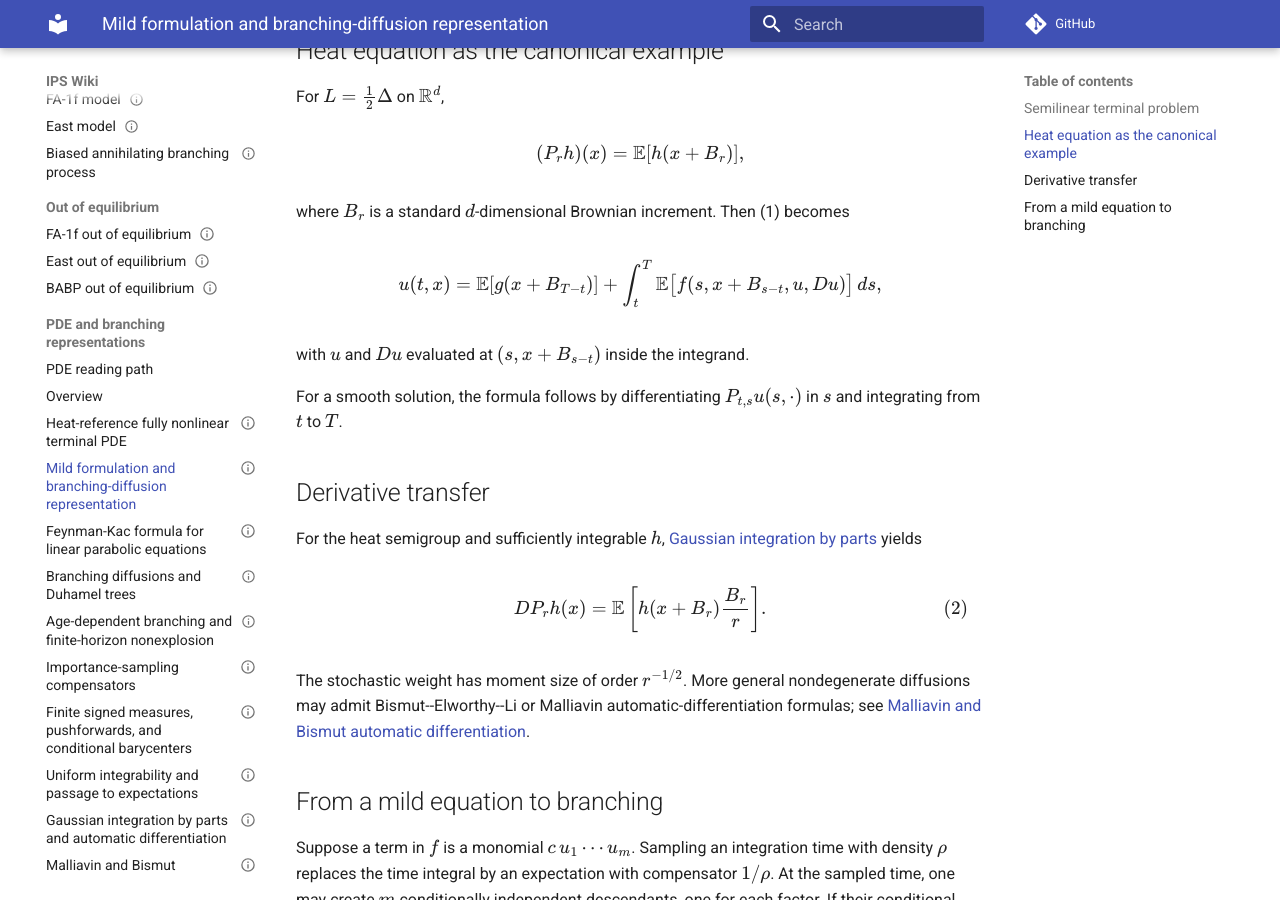
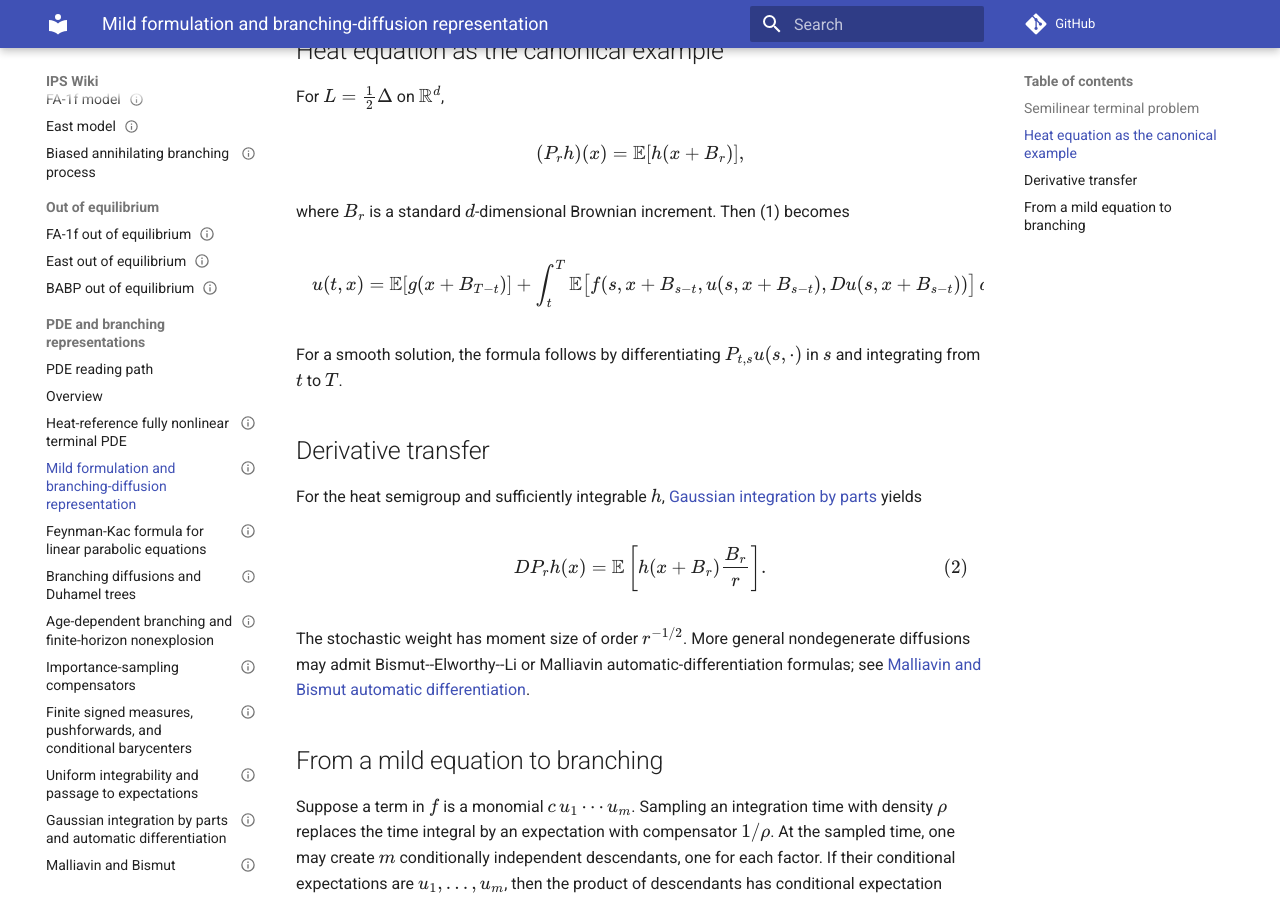
Before and after one commit to maciejgluchowski86-beep/ips-wiki, an MkDocs documentation site: the page built from docs/entries/mild-formulation-and-branching-diffusion-representation.md, in a window 1280 px wide and 900 px high, scrolled down 900 px. Built offline with MkDocs 1.6.1 and Material for MkDocs 9.7.7, drawn with Linux system fonts in a browser that asks for light colours; comment, search, counter and statistics services are not loaded.

Commit message:
wiki: repair strict link check and mild notation

```diff
--- a/docs/entries/mild-formulation-and-branching-diffusion-representation.md
+++ b/docs/entries/mild-formulation-and-branching-diffusion-representation.md
@@ -55,10 +55,8 @@ u(t,x)
 \mathbb E[g(x+B_{T-t})]
 +
 \int_t^T
-\mathbb E\bigl[f(s,x+B_{s-t},u,Du)\bigr]\,ds,
+\mathbb E\bigl[f(s,x+B_{s-t},u(s,x+B_{s-t}),Du(s,x+B_{s-t}))\bigr]\,ds.
 $$
-
-with $u$ and $Du$ evaluated at $(s,x+B_{s-t})$ inside the integrand.
 
 For a smooth solution, the formula follows by differentiating $P_{t,s}u(s,\cdot)$ in $s$ and integrating from $t$ to $T$.
 
```
Also changed, not shown: docs/meta/style-decisions.md (+1 -1 lines).
